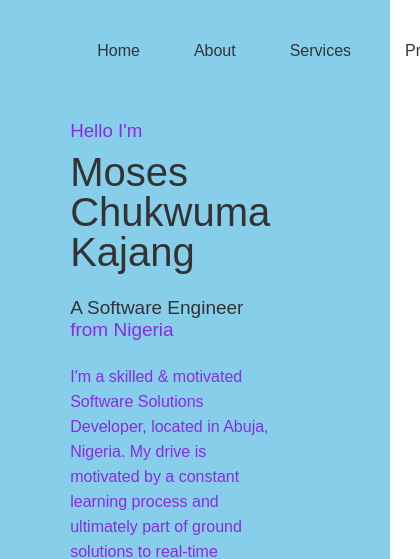
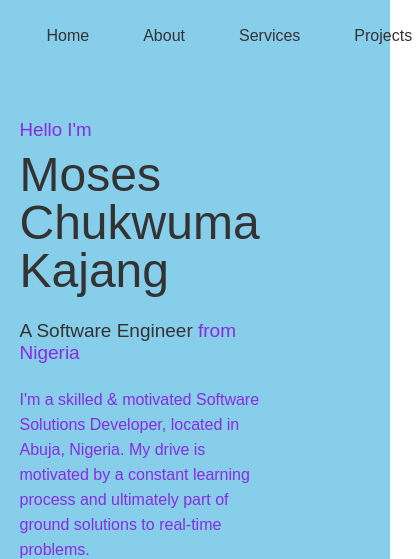
Before and after one commit to Sochuks/mySimplePortfolio, a plain HTML site: page index.html in a window 390 px wide. Shown: the top 559 px of the page, 420 px wide, since content can reach past the window. Drawn offline with nearby package versions, Linux system fonts and the light colour scheme.

Commit message:
- Modified style sheet   - Added media queries @media(max-width: 1425px)     - set padding, transition, width for (header, header.sticky, section, subscribe)     - set sizes for root elements(--big-font, --h2-font, --p-font) and transition

```diff
--- a/res/css/style.css
+++ b/res/css/style.css
@@ -35,6 +35,12 @@ header {
   background: transparent;
   padding: 30px 18%;
   transition: .3s;
+}
+
+header.sticky{
+  background: red;
+  padding: 13px 18%;
+  box-shadow: 0px 0px 10px rgb(0 0 0/10%);
 }
 
 .logo img {
@@ -198,11 +204,7 @@ span {
 }
 
 
-header.sticky{
-  background: red;
-  padding: 13px 18%;
-  box-shadow: 0px 0px 10px rgb(0 0 0/10%);
-}
+
 
 .items {
   display: grid;
@@ -542,3 +544,38 @@ footer p{
   font-size: var(--p-font);
   letter-spacing: 2px;
 }
+
+/** Responsiveness **/
+@media (max-width: 1420px){
+
+  header{
+    padding: 15px 5%;
+    transition: .4s;
+  }
+
+  header.sticky{
+    padding: 10px 5%;
+    transition: .4s;
+  }
+
+  section{
+    padding: 70px 5%;
+    transition: .4s;
+  }
+
+  .subscribe{
+    width: 95%;
+    transition: .4s;
+  }
+
+  :root{
+    --big-font: 3rem;
+    --h2-font: 2rem;
+    --p-font: 1rem;
+    transition:.4s;
+  }
+}
+
+@media (){
+
+}
```
Also changed, not shown: index.html (+1 -0 lines).
